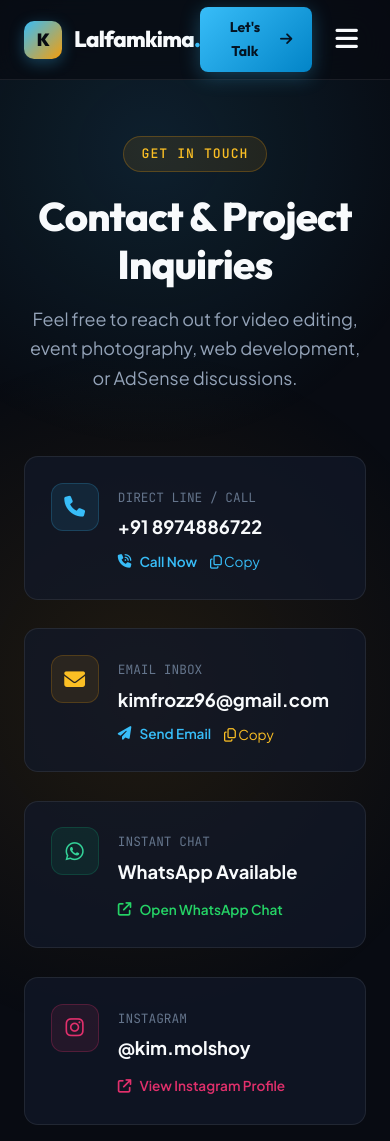
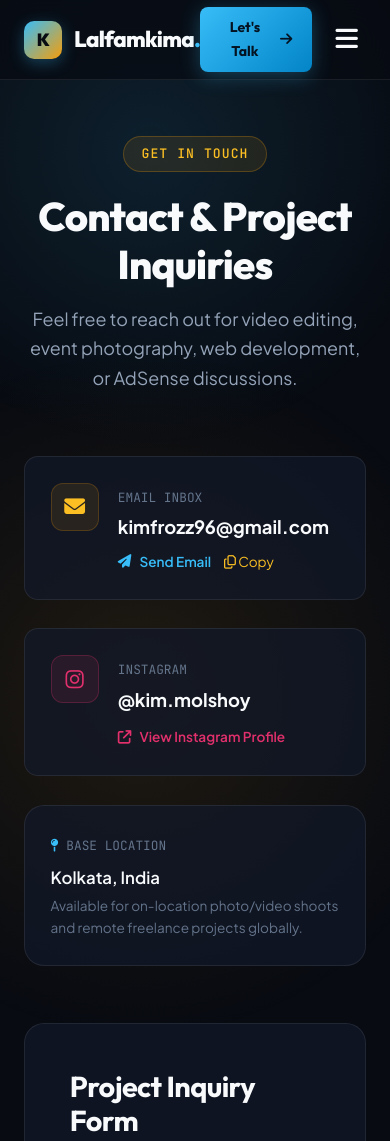
Before and after one commit to Kima1011/Portfolio, a website: page contact.html in a window 390 px wide. Shown: the top 1141 px of the page. Drawn offline with Linux system fonts and the light colour scheme.

Commit message:
refactor: remove phone number and direct call sections across website

```diff
--- a/contact.html
+++ b/contact.html
@@ -61,21 +61,6 @@
         <!-- Left: Contact Details Cards -->
         <div class="contact-info-panel reveal-init">
 
-          <!-- Direct Phone -->
-          <div class="contact-card-item">
-            <div class="contact-icon-wrapper">
-              <i class="fa-solid fa-phone"></i>
-            </div>
-            <div style="flex-grow: 1;">
-              <span style="font-family: var(--font-mono); font-size: 0.8rem; color: var(--text-dim); text-transform: uppercase;">Direct Line / Call</span>
-              <div style="font-size: 1.15rem; font-weight: 700; color: var(--text-main); margin: 0.2rem 0;">+91 8974886722</div>
-              <div style="display: flex; gap: 0.8rem; margin-top: 0.5rem;">
-                <a href="tel:+918974886722" class="service-link" style="font-size: 0.85rem;"><i class="fa-solid fa-phone-volume"></i> Call Now</a>
-                <button class="btn-copy-info" data-copy="+918974886722" style="background: none; border: none; color: var(--cyan-400); cursor: pointer; font-size: 0.85rem; font-family: var(--font-body);"><i class="fa-regular fa-copy"></i> Copy</button>
-              </div>
-            </div>
-          </div>
-
           <!-- Direct Email -->
           <div class="contact-card-item amber">
             <div class="contact-icon-wrapper">
@@ -87,20 +72,6 @@
               <div style="display: flex; gap: 0.8rem; margin-top: 0.5rem;">
                 <a href="mailto:kimfrozz96@gmail.com" class="service-link" style="font-size: 0.85rem;"><i class="fa-solid fa-paper-plane"></i> Send Email</a>
                 <button class="btn-copy-info" data-copy="kimfrozz96@gmail.com" style="background: none; border: none; color: var(--amber-400); cursor: pointer; font-size: 0.85rem; font-family: var(--font-body);"><i class="fa-regular fa-copy"></i> Copy</button>
-              </div>
-            </div>
-          </div>
-
-          <!-- WhatsApp Chat -->
-          <div class="contact-card-item emerald">
-            <div class="contact-icon-wrapper">
-              <i class="fa-brands fa-whatsapp"></i>
-            </div>
-            <div style="flex-grow: 1;">
-              <span style="font-family: var(--font-mono); font-size: 0.8rem; color: var(--text-dim); text-transform: uppercase;">Instant Chat</span>
-              <div style="font-size: 1.15rem; font-weight: 700; color: var(--text-main); margin: 0.2rem 0;">WhatsApp Available</div>
-              <div style="margin-top: 0.5rem;">
-                <a href="https://wa.me/918974886722" target="_blank" rel="noopener noreferrer" class="service-link" style="font-size: 0.85rem; color: #25d366;"><i class="fa-solid fa-arrow-up-right-from-square"></i> Open WhatsApp Chat</a>
               </div>
             </div>
           </div>
@@ -263,9 +234,6 @@
             <a href="mailto:kimfrozz96@gmail.com" class="social-icon-btn" aria-label="Send Email">
               <i class="fa-solid fa-envelope"></i>
             </a>
-            <a href="tel:+918974886722" class="social-icon-btn" aria-label="Call Direct">
-              <i class="fa-solid fa-phone"></i>
-            </a>
           </div>
         </div>
 
@@ -300,7 +268,7 @@
             <i class="fa-solid fa-envelope" style="color: var(--amber-400); margin-right: 0.5rem;"></i> kimfrozz96@gmail.com
           </p>
           <p style="font-size: 0.92rem; color: var(--text-muted);">
-            <i class="fa-solid fa-phone" style="color: var(--emerald-400); margin-right: 0.5rem;"></i> +91 8974886722
+            <i class="fa-brands fa-instagram" style="color: #e1306c; margin-right: 0.5rem;"></i> @kim.molshoy
           </p>
         </div>
       </div>
```
Also changed, not shown: about.html (+1 -4 lines), index.html (+4 -7 lines), project-detail.html (+1 -4 lines), projects.html (+1 -4 lines), services.html (+1 -4 lines), README.md.
